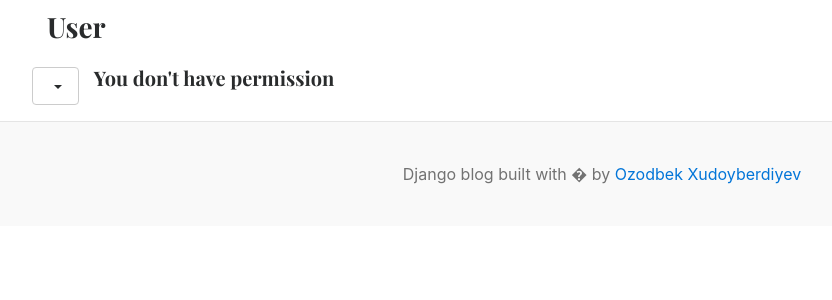
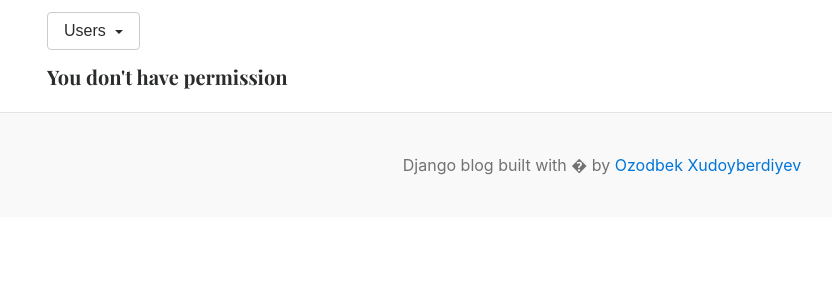
Before and after one commit to Ozodbek3105/django-Blog-sayt, a Django app: page /dashboard/users/add/ in a window 1280 px wide. Shown: the part 138-438 px from the top of the page, without its empty margins (38-870 px from the left). Run offline with Django 4.2, Linux system fonts and the light colour scheme; data comes from the database, SQL or seed files in the repository; both versions use the stored data as it was after the commit; some libraries are stand-ins or nearby versions.

Commit message:
kichik kamchiliklar to'g'irlandi

```diff
--- a/dashboard/forms.py
+++ b/dashboard/forms.py
@@ -17,7 +17,18 @@ class BlogForm(forms.ModelForm):
 class AddUserForm(UserCreationForm):
     class Meta:
         model = User
-        fields = ('username','email','first_name','last_name','is_staff','is_active','is_superuser','groups','user_permissions')
+        fields = ('username','email','first_name','last_name','is_staff','is_active','groups','user_permissions')
+    def clean_email(self):
+        email = self.cleaned_data.get('email')
+        if User.objects.filter(email=email).exists():
+            raise forms.ValidationError("This email address is already in use.")
+        return email
+
+    user_permissions = forms.ModelMultipleChoiceField(
+    queryset=Permission.objects.filter(codename__in=['add_blog', 'view_blog', 'change_blog', 'delete_blog', 'add_category', 'view_category', 'change_category', 'delete_category']),
+    widget=forms.SelectMultiple,
+    required=False
+    )
 
 class EditUserForm(forms.ModelForm ):
     class Meta:
--- a/template/dashboard/add_user.html
+++ b/template/dashboard/add_user.html
@@ -1,21 +1,16 @@
 {% extends 'base.html' %} {% load static %} {% block content %}
 <div class="row">
-  <div class="col-3">
-    <h3>User</h3>
-  </div>
+  <div class="col-3">{% include 'dashboard/left-side-bar.html' %}</div>
 </div>
 <div class="row my-3">
-  <!-- chap menyu -->
-  {% include 'dashboard/left-side-bar.html' %}
-  <!-- o'ng qismi -->
-  <div class="col-9">
-    {% load crispy_forms_tags %}
-    {% if perms.auth.add_user %}
+  <div class="col-12">
+    {% load crispy_forms_tags %} {% if perms.auth.add_user %}
     <h4 class="text-center">Add User</h4>
     <form
+      class="col-12"
       action="{% url 'add_user' %}"
       method="post"
-      style="width: 500px; margin: auto"
+      style="width: 600px; margin: auto; height: auto; padding: 30px 0"
     >
       {% csrf_token %} {{form|crispy}}
       <button type="submit" class="btn btn-primary">Save</button>
--- a/template/dashboard/blogs.html
+++ b/template/dashboard/blogs.html
@@ -12,7 +12,7 @@
   <!-- chap menyu -->
 
   <!-- o'ng qismi -->
-  <div class="col-12">
+  <div class="col-12" style="overflow-x: auto;">
     <table class="table table-hover">
       <thead>
         <tr>
--- a/template/dashboard/left-side-bar.html
+++ b/template/dashboard/left-side-bar.html
@@ -5,8 +5,10 @@
     data-toggle="dropdown"
     aria-expanded="false"
   >
-    {% if '/dashboard/' == request.path %} Dashboard {% elif '/dashboard/categories/' == request.path %} Categories
-    {% elif '/dashboard/users/' == request.path %} Users {% elif '/dashboard/blogs/' == request.path %} Blogs{% endif %}
+    {% if '/dashboard/' == request.path %} Dashboard
+    {% elif '/dashboard/categories/' == request.path or '/dashboard/categories/add/' == request.path or '/dashboard/categories/edit/' in request.path %} Categories
+    {% elif '/dashboard/users/' == request.path or '/dashboard/users/add/' == request.path or '/dashboard/users/edit/' in request.path %}  Users
+    {% elif '/dashboard/categories/' == request.path or '/dashboard/categories/add/' == request.path or '/dashboard/categories/edit/' in request.path %} Blogs{% endif %}
   </button>
   <div class="dropdown-menu">
     <a class="dropdown-item {% if '/dashboard/' == request.path %} active {% endif %} btn" href="{% url 'dashboard' %}" type="button">Dashboard</a>
```
Also changed, not shown: blog_site/forms.py (+1 -12 lines), template/dashboard/add_blogs.html (+5 -8 lines), template/dashboard/add_category.html (+3 -5 lines), template/dashboard/categories.html (+2 -7 lines), db.sqlite3, media/uploads/2024/08/17/2.jpg (added).
